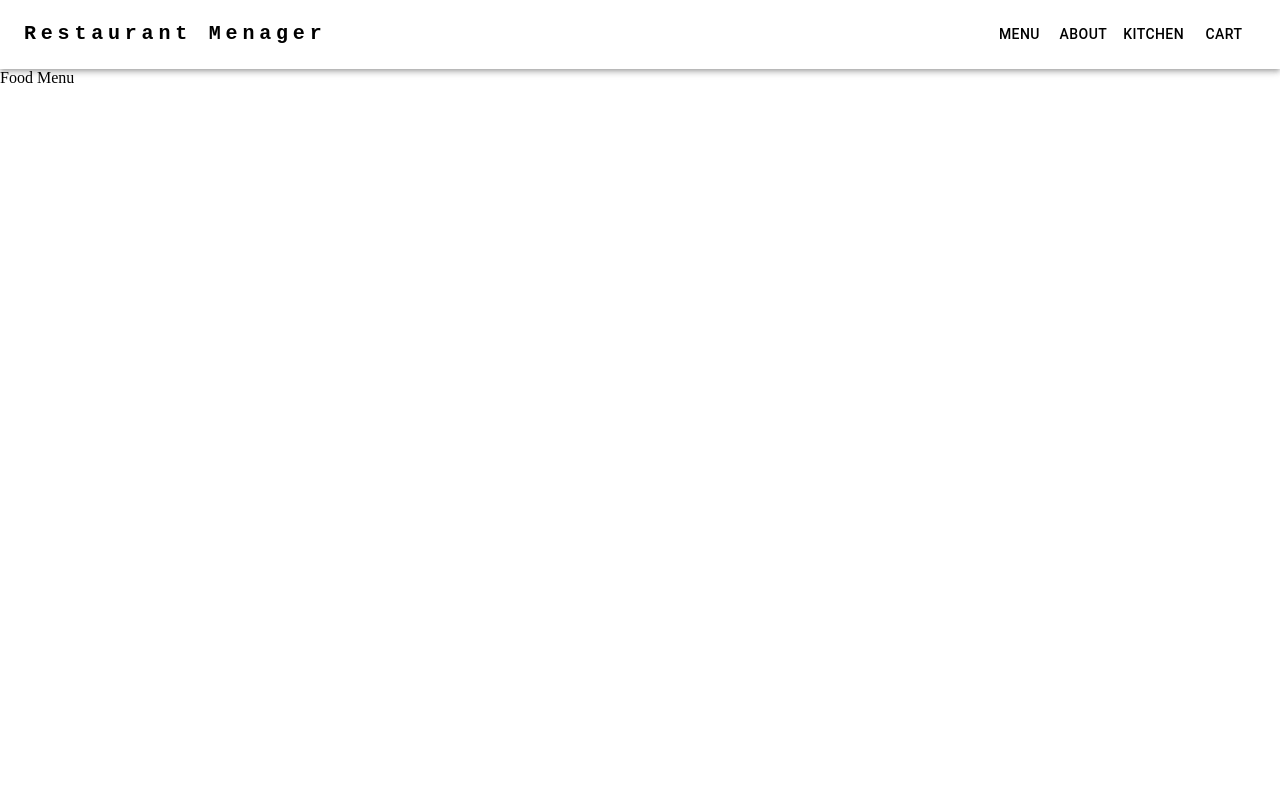
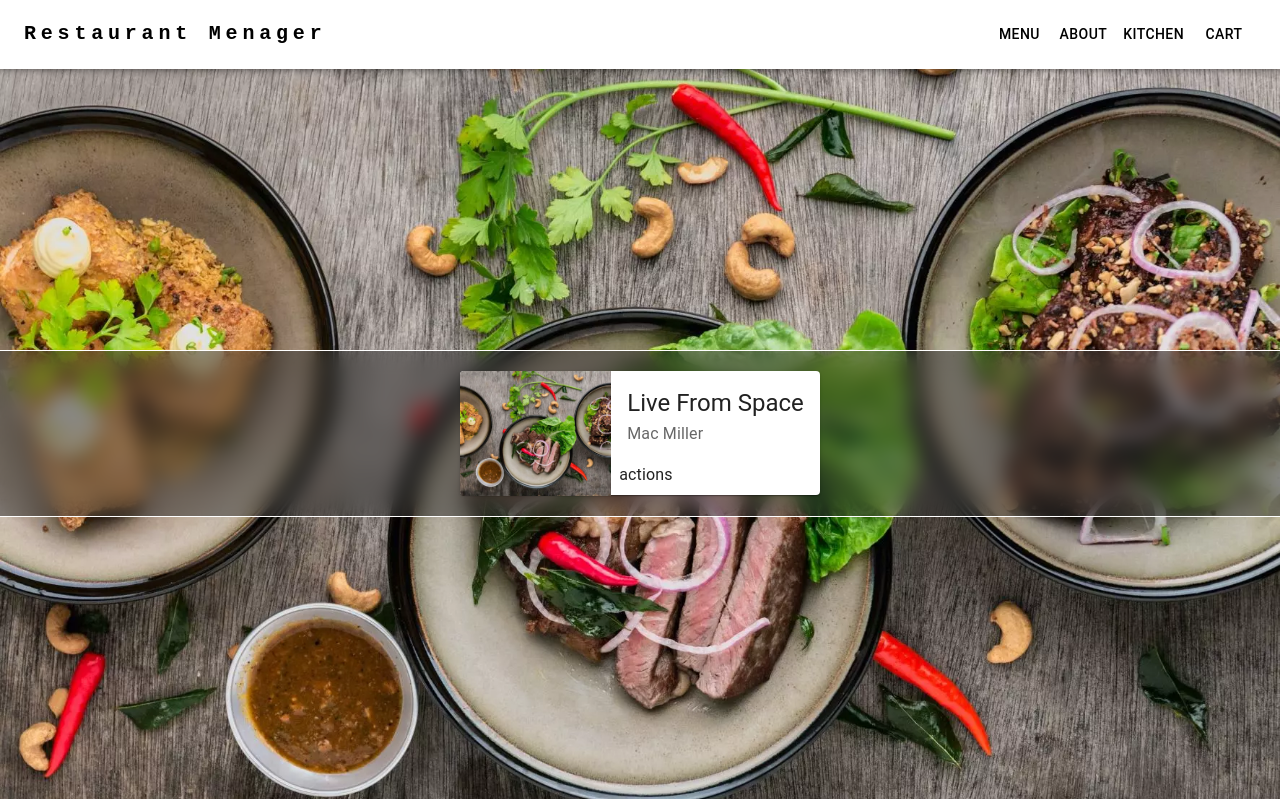
Before and after one commit to PaweLewoniewski/r-manager-app, a React (Vite) app: page /food in a window 1280 px wide. Built offline with nearby package versions, Linux system fonts and the light colour scheme.

Commit message:
food_comp

```diff
--- /dev/null
+++ b/src/components/ListCard/ListCard.tsx
@@ -0,0 +1,31 @@
+import { Box, Card, CardContent, CardMedia, Typography } from "@mui/material";
+import BgCategory from "../../assets/img/categorymenu.webp";
+
+export const ListCard = () => {
+
+    return (
+        <Card sx={{ display: 'flex' }}>
+        <CardMedia
+          component="img"
+          sx={{ width: 151 }}
+          image={`${BgCategory}`}
+          alt="Food Example Image"
+        />
+        <Box sx={{ display: 'flex', flexDirection: 'column' }}>
+          <CardContent sx={{ flex: '1 0 auto' }}>
+            <Typography component="div" variant="h5">
+              Live From Space
+            </Typography>
+            <Typography variant="subtitle1" color="text.secondary" component="div">
+              Mac Miller
+            </Typography>
+          </CardContent>
+          <Box sx={{ display: 'flex', alignItems: 'center', pl: 1, pb: 1 }}>
+          <Typography>
+              actions
+            </Typography>
+          </Box>
+        </Box>
+      </Card>
+    )
+}
--- a/src/components/MenuCard/MenuCard.tsx
+++ b/src/components/MenuCard/MenuCard.tsx
@@ -12,12 +12,13 @@ interface MenuCardProps {
 
 type MenuCardType = {
   data: MenuCardProps;
+  onClick:() => void;
 }
 
-export const MenuCard = ({data}:MenuCardType) => {
+export const MenuCard = ({data,onClick}:MenuCardType) => {
 
   return (
-    <Card sx={{ maxWidth: 345, margin: "10px", minWidth: "300px" }}>
+    <Card sx={{ maxWidth: 345, margin: "10px", minWidth: "300px" }} onClick={onClick}>
       <CardActionArea>
         <CardMedia
           component="img"
--- a/src/queries/queries.ts
+++ b/src/queries/queries.ts
@@ -1,7 +1,7 @@
 import axios from "axios";
 
 const queryCategoriesMenu: string = `https://restaurant-menager-strapi.onrender.com/api/menus?populate=*`;
-const queryDinners: string = `https://restaurant-menager-strapi.onrender.com/api/menus?populate=*`;
+const queryDinners: string = `https://restaurant-menager-strapi.onrender.com/api/dinners?populate=*`;
 
 export function getCategories() {
   return axios.get(`${queryCategoriesMenu}`, {
@@ -13,7 +13,7 @@ export function getCategories() {
 }
 
 
-export function getDinners() {
+export function getFoodMenu() {
   return axios.get(`${queryDinners}`, {
       headers: {
         Accept: "application/json",
--- a/src/views/CategoryMenu/CategoryMenu.tsx
+++ b/src/views/CategoryMenu/CategoryMenu.tsx
@@ -1,11 +1,12 @@
 import { Slide } from "@mui/material";
-import { useQuery } from "@tanstack/react-query";
+import { useQuery, useQueryClient } from "@tanstack/react-query";
 import { useState } from "react";
+import { useNavigate } from "react-router-dom";
 import styled from "styled-components";
 import BgCategory from "../../assets/img/categorymenu.webp";
-import { StripesShape } from "../../assets/img/StripesShape/StripesShape";
+import { StripesShape } from "../../assets/StripesShape/StripesShape";
 import { MenuCard } from "../../components/MenuCard/MenuCard";
-import { getCategories } from "../../queries/queries";
+import { getCategories, getFoodMenu } from "../../queries/queries";
 
 export interface ImgUrl {
   url:string;
@@ -40,6 +41,19 @@ const placeholdercardData =
 export const CategoryMenu = () => {
   const [categoryCards, setCategoryCards] = useState<CategoryData[]>();
   const [enterAnimation, setEnterAnimation] = useState(false);
+  const navigate = useNavigate();
+  const queryClient = useQueryClient();
+
+
+  const goToCategoryLinkHandler = (title:string) => {
+    navigate("/food");
+    console.log(`go to ${title}`)
+  }
+
+  queryClient.prefetchQuery({
+    queryKey: ["FoodMenu"],
+    queryFn: () => getFoodMenu(),
+  });
 
   const { refetch, status, data } = useQuery({
     queryKey: ["MenuCategoriesData"],
@@ -67,7 +81,7 @@ export const CategoryMenu = () => {
             <ContentPage>
                 {categoryCards !== undefined
                   ? categoryCards.map(({attributes:{ title, image: { data:[{ id, attributes:{ url } }] }} }:CategoryData) => (
-                      <MenuCard key={id || 0} data={{title,url} || placeholdercardData}/>
+                      <MenuCard key={id || 0} data={{title,url} || placeholdercardData} onClick={() => goToCategoryLinkHandler(title)}/>
                     ))
                   : ""}
             </ContentPage>
--- a/src/views/FoodMenu/FoodMenu.tsx
+++ b/src/views/FoodMenu/FoodMenu.tsx
@@ -1,3 +1,65 @@
+import { Slide } from "@mui/material";
+import Grow from "@mui/material/Grow";
+import { useState } from "react";
+import styled from "styled-components";
+import BgCategory from "../../assets/img/categorymenu.webp";
+import { ListCard } from "../../components/ListCard/ListCard";
+
 export const FoodMenu = () => {
-    return (<>Food Menu</>)
-}
+  const [enterAnimation, setEnterAnimation] = useState(true);
+  const [enterGrowAnimation, setEnterGrowAnimation] = useState(true);
+  return (
+    <Slide
+      direction={"down"}
+      in={enterAnimation}
+      mountOnEnter
+      unmountOnExit
+      {...(enterAnimation ? { timeout: 500 } : {})}
+    >
+      <Wrapper>
+        <Grow
+          in={enterGrowAnimation}
+          style={{ transformOrigin: "0 0 0" }}
+          {...(enterGrowAnimation ? { timeout: 1000 } : {})}
+        >
+          <ContentPage>
+            <ListCard />
+          </ContentPage>
+        </Grow>
+      </Wrapper>
+    </Slide>
+  );
+};
+
+const Wrapper = styled.div`
+  display: flex;
+  justify-content: center;
+  align-items: center;
+  width: 100%;
+  min-height: 100%;
+  background: url(${BgCategory}) no-repeat;
+  background-position: center;
+  background-size: cover;
+  overflow: hidden;
+  position: relative;
+`;
+
+const ContentPage = styled.div`
+  margin: 0 auto;
+  width: 100%;
+  /* height: 100%; */
+  padding: 20px;
+  /* max-width: 1488px; */
+  display: flex;
+  justify-content: center;
+  align-items: center;
+  z-index: 2;
+  border-top: 1px solid white;
+  border-bottom: 1px solid white;
+  background-color: rgba(48, 48, 48, 0.5);
+  backdrop-filter: blur(10px);
+  @media (max-width: 900px) {
+    flex-wrap: wrap;
+    height: auto;
+  }
+`;
--- a/src/views/MainPage/MainPage.tsx
+++ b/src/views/MainPage/MainPage.tsx
@@ -8,7 +8,6 @@ import { getCategories } from "../../queries/queries";
 
 export const MainPage = () => {
   const [enterAnimation, setEnterAnimation] = useState(false);
-  const [goLocation, setGoLocation] = useState(false);
 
   const containerRef = useRef(null);
   const queryClient = useQueryClient();
@@ -55,7 +54,6 @@ export const MainPage = () => {
                   alignItems: "center",
                   justifyContent: "center",
                 }}
-                onClick={() => setGoLocation(false)}
                 // onMouseEnter={onHoverPrefetch}
               >
                 <NavBox>
@@ -85,7 +83,6 @@ export const MainPage = () => {
                   alignItems: "center",
                   justifyContent: "center",
                 }}
-                onClick={() => setGoLocation(true)}
                 // onMouseEnter={onHoverPrefetch}
               >
                 <NavBox>
```
Also changed, not shown: src/assets/StripesShape/StripesShape.tsx (renamed from src/assets/img/StripesShape/StripesShape.tsx).
